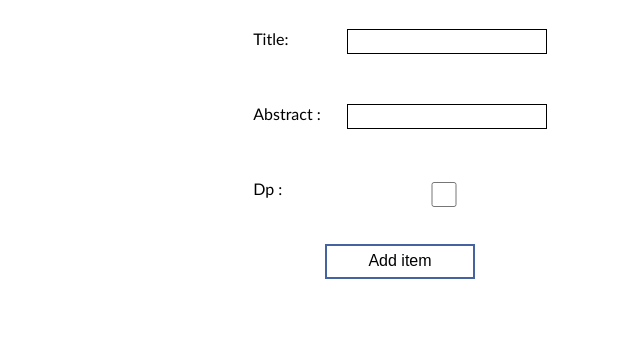
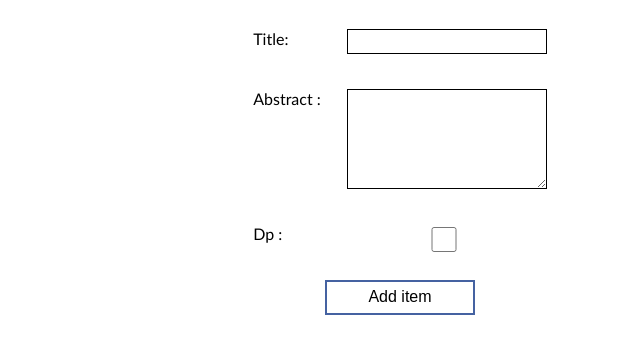
Before and after one commit to St-Creamer/GCT-docx, an Electron app: page src/pages/AddItem/AddItem.html in a window 800 px wide. Shown: the part 111-464 px from the top of the page, without its empty margins (0-640 px from the left). Drawn offline with Linux system fonts and the light colour scheme.

Commit message:
light styling

```diff
--- a/src/base.css
+++ b/src/base.css
@@ -26,3 +26,18 @@ button:hover{
     border-radius: 50%;
     font-size: 24px;
 }
+input{
+    border-radius: 0;
+    border: 1px solid black;
+    height: 25px;
+    width: 200px;
+}
+input::selection{
+    border: 1px solid black;
+}
+textarea{
+    height: 100px;
+    width: 200px;
+    border: 1px solid black;
+    border-radius: 0;
+}
--- a/src/pages/AddItem/AddItem.css
+++ b/src/pages/AddItem/AddItem.css
@@ -7,20 +7,12 @@
 }
 .field{
     width: 100%;
-    height: 75px;
     display: flex;
     justify-content:space-between;
     padding: 10px;
+    padding-bottom: 25px;
 }
-input{
-    border-radius: 0;
-    border: 1px solid black;
-    height: 25px;
-    width: 200px;
-}
-input::selection{
-    border: 1px solid black;
-}
+
 #submit{
     width: 150px;
     margin: 0 auto;
--- a/src/pages/AddItem/AddItem.html
+++ b/src/pages/AddItem/AddItem.html
@@ -9,11 +9,11 @@
         <div class="container-AddItem">
             <div class="field">
                 <label>Title:</label>
-                <input type="text" size="10" id="title" required/>
+                <input size="10" id="title" required>
             </div>
             <div class="field">
                 <label>Abstract : </label>
-                <input type="text" size="10" id="abstract" required/>
+                <textarea type="text" size="10" id="abstract" required></textarea>
             </div>
             <div class="field">
                 <label>Dp : </label>
```
